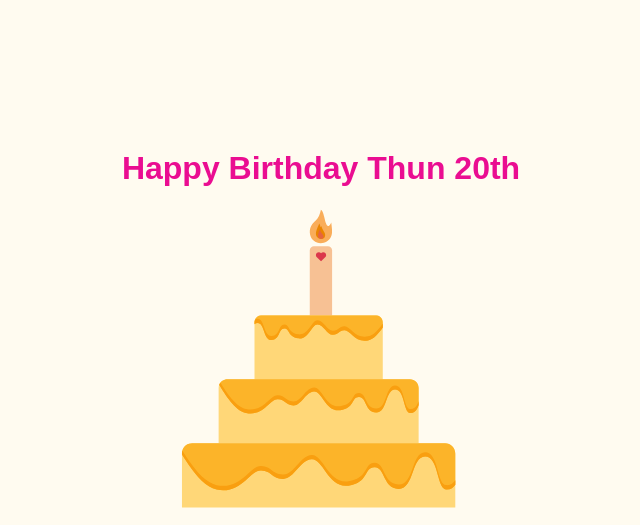
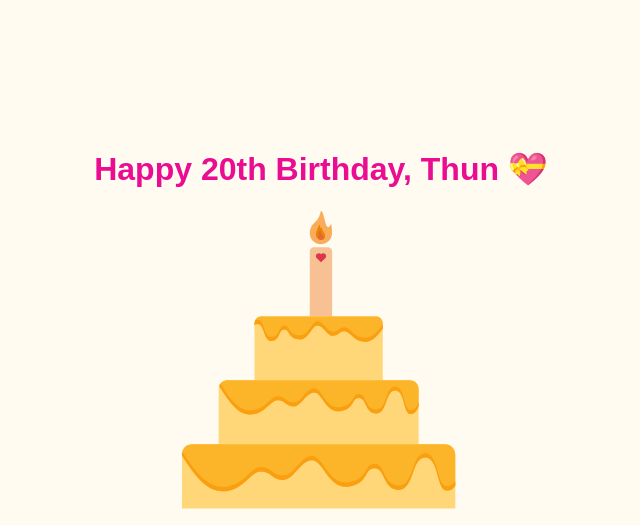
Before and after one commit to Masmellowwwww/HBD, a plain HTML site: page index.html in a window 1280 px wide. Shown: the top 525 px of the page, without its empty margins (319-959 px from the left). Drawn offline with Linux system fonts and the light colour scheme.

Commit message:
edit title

```diff
--- a/index.html
+++ b/index.html
@@ -133,7 +133,7 @@
     </script>
 </head>
 <body>
-    <h1>Happy Birthday Thun 20th</h1>
+    <h1>Happy 20th Birthday, Thun 💝 </h1>
     <div class="container">
         <img src="image/cake-svgrepo-com.svg" alt="เค้กวันเกิด" class="cake-svg">
     </div>
```
